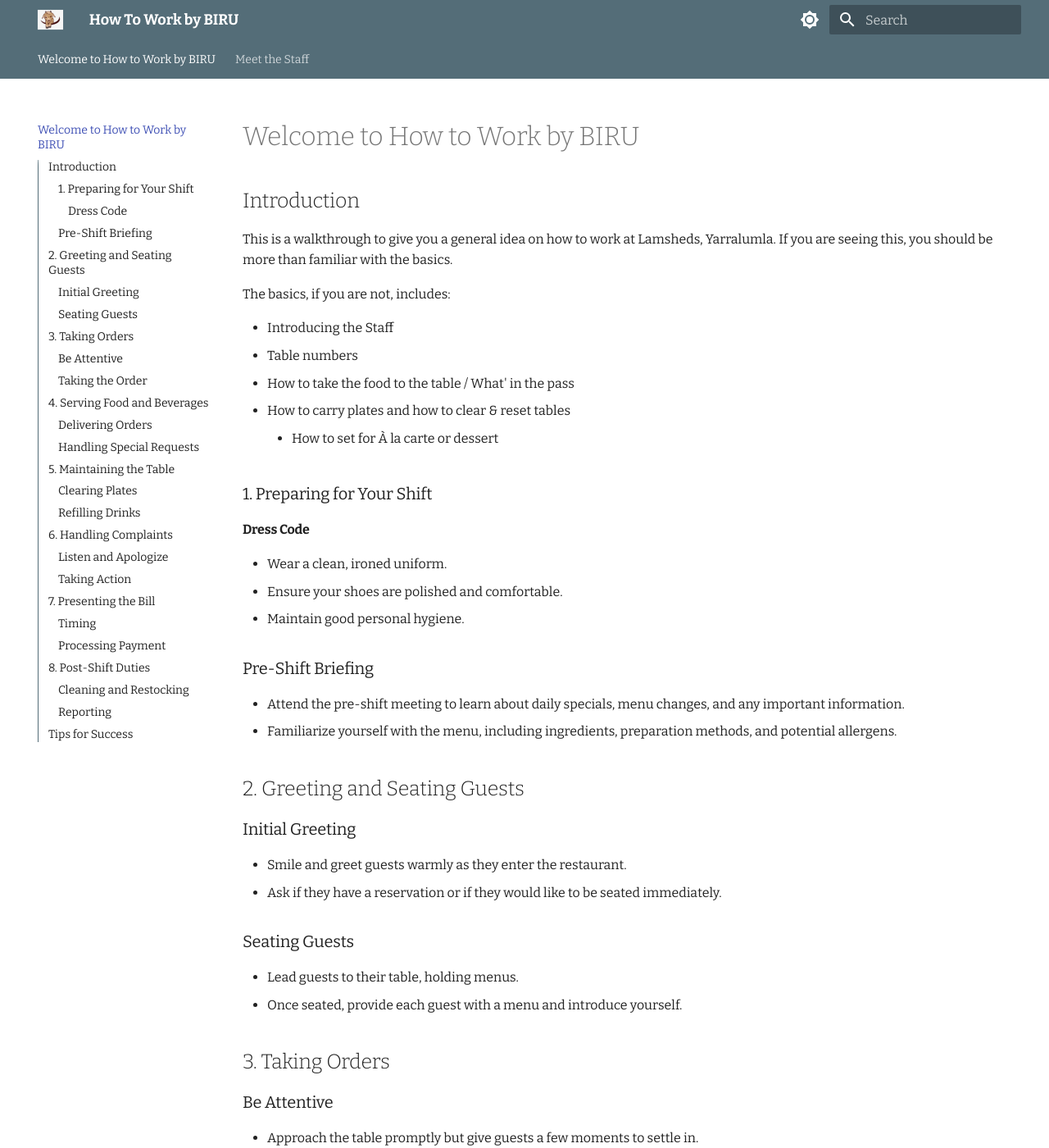
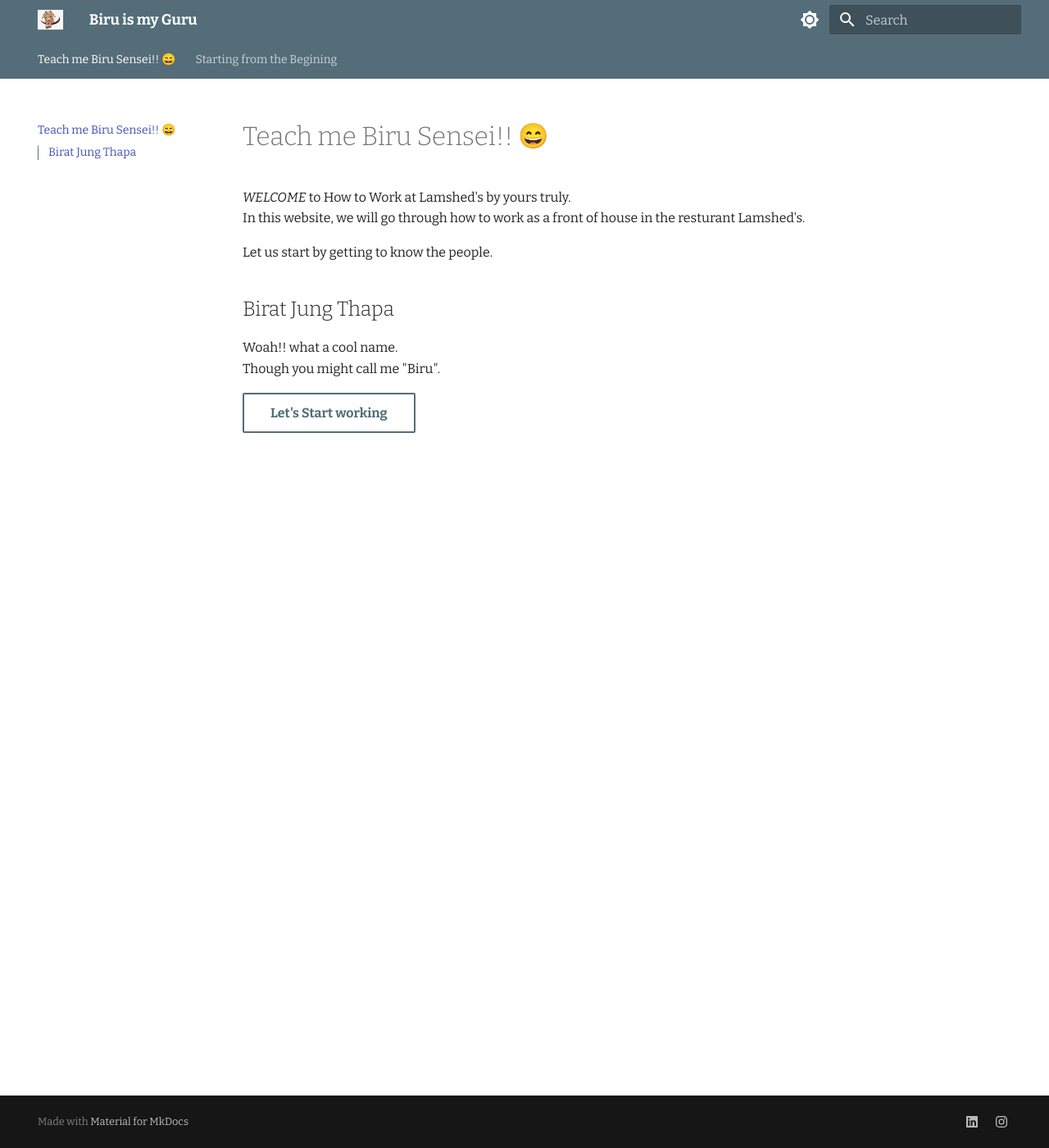
Before and after one commit to biratjung/how-to-lam, an MkDocs documentation site: the page built from docs/index.md, in a window 1280 px wide and 1400 px high. Shown: the whole window at 82% size. Built offline with MkDocs 1.6.1 and Material for MkDocs 9.7.7, drawn with Linux system fonts in a browser that asks for light colours; emoji names are drawn with the system emoji font; some of the changed text lies outside the part shown.

Commit message:
home page changes

```diff
--- /dev/null
+++ b/docs/The Begining.md
@@ -0,0 +1,101 @@
+# Starting from the Begining
+Now that we are familiar with every one in the restaurant, let's look at the blueprint of the floor.
+The image below is roughly how the restaurant is laid out, although it is slightly out of proportion, this is to give you a general idea.
+
+<figure markdown="span">
+  ![Image title](./assets/doc_img/layout.png){ width="80%" height="50%"}
+  <figcaption>The Layout</figcaption>
+</figure>
+
+## The Basics
+
+
+### 1. Preparing for Your Shift
+
+#### Dress Code
+- Wear a clean, ironed uniform.
+- Ensure your shoes are polished and comfortable.
+- Maintain good personal hygiene.
+
+### Pre-Shift Briefing
+- Attend the pre-shift meeting to learn about daily specials, menu changes, and any important information.
+- Familiarize yourself with the menu, including ingredients, preparation methods, and potential allergens.
+
+## 2. Greeting and Seating Guests
+
+### Initial Greeting
+- Smile and greet guests warmly as they enter the restaurant.
+- Ask if they have a reservation or if they would like to be seated immediately.
+
+### Seating Guests
+- Lead guests to their table, holding menus.
+- Once seated, provide each guest with a menu and introduce yourself.
+
+## 3. Taking Orders
+
+### Be Attentive
+- Approach the table promptly but give guests a few moments to settle in.
+- Be ready to answer any questions about the menu.
+
+### Taking the Order
+- Write down orders clearly, noting any special requests or dietary restrictions.
+- Repeat the order back to the guests to ensure accuracy.
+- Suggest appetizers, drinks, or desserts to enhance the dining experience.
+
+## 4. Serving Food and Beverages
+
+### Delivering Orders
+- Serve food and drinks in a timely manner.
+- Ensure that each guest receives the correct order.
+- Check back after a few minutes to see if everything is satisfactory.
+
+### Handling Special Requests
+- Accommodate any additional requests or modifications with a positive attitude.
+- Communicate any special instructions to the kitchen staff clearly.
+
+## 5. Maintaining the Table
+
+### Clearing Plates
+- Remove empty plates and glasses discreetly and promptly.
+- Keep the table tidy, replacing any used utensils or napkins as needed.
+
+### Refilling Drinks
+- Regularly check and refill drinks without being intrusive.
+
+## 6. Handling Complaints
+
+### Listen and Apologize
+- Listen to the guest's complaint fully without interrupting.
+- Apologize sincerely and assure them you will resolve the issue.
+
+### Taking Action
+- Address the problem quickly and efficiently, involving a manager if necessary.
+- Follow up with the guest to ensure their satisfaction.
+
+## 7. Presenting the Bill
+
+### Timing
+- Present the bill when requested or when it appears the guests are ready to leave.
+- Be prompt but not rushed in delivering the bill.
+
+### Processing Payment
+- Handle payments accurately, whether cash, credit card, or other methods.
+- Return any change or receipts promptly.
+
+## 8. Post-Shift Duties
+
+### Cleaning and Restocking
+- Clean your assigned sections, including tables and floor areas.
+- Restock any necessary items like napkins, utensils, and condiments.
+
+### Reporting
+- Report any issues or feedback from guests to your manager.
+- Prepare for the next shift by ensuring everything is in place.
+
+## Tips for Success
+- Always maintain a positive attitude and smile.
+- Communicate clearly and politely with guests and team members.
+- Be proactive in anticipating guests' needs.
+- Work efficiently and stay organized.
+
+By following these guidelines and maintaining a customer-focused attitude, you can ensure a pleasant dining experience for your guests and succeed as a waiter.
--- a/docs/index.md
+++ b/docs/index.md
@@ -1,107 +1,19 @@
-# Welcome to How to Work by BIRU
+# Teach me Biru Sensei!! :smile:
+ *WELCOME* to How to Work at Lamshed's by yours truly.
+ <br>
+ In this website, we will go through how to work as a front of house in the resturant Lamshed's.
+
+  Let us start by getting to know the people.
+
+## Birat Jung Thapa
+Woah!! what a cool name.
+<br>
+Though you might call me "Biru".
+
 <!--
 <figure markdown="span">
   ![Image title](./assets/test.png){ width="500" }
   <figcaption>The Main Floor</figcaption>
 </figure> -->
 
-## Introduction
-This is a walkthrough to give you a general idea on how to work at Lamsheds, Yarralumla. If you are seeing this, you should be more than familiar with the basics.
-
-The basics, if you are not, includes:
-
-- Introducing the Staff
-- Table numbers
-- How to take the food to the table / What' in the pass
-- How to carry plates and how to clear & reset tables
-     - How to set for À la carte or dessert
-
-### 1. Preparing for Your Shift
-
-#### Dress Code
-- Wear a clean, ironed uniform.
-- Ensure your shoes are polished and comfortable.
-- Maintain good personal hygiene.
-
-### Pre-Shift Briefing
-- Attend the pre-shift meeting to learn about daily specials, menu changes, and any important information.
-- Familiarize yourself with the menu, including ingredients, preparation methods, and potential allergens.
-
-## 2. Greeting and Seating Guests
-
-### Initial Greeting
-- Smile and greet guests warmly as they enter the restaurant.
-- Ask if they have a reservation or if they would like to be seated immediately.
-
-### Seating Guests
-- Lead guests to their table, holding menus.
-- Once seated, provide each guest with a menu and introduce yourself.
-
-## 3. Taking Orders
-
-### Be Attentive
-- Approach the table promptly but give guests a few moments to settle in.
-- Be ready to answer any questions about the menu.
-
-### Taking the Order
-- Write down orders clearly, noting any special requests or dietary restrictions.
-- Repeat the order back to the guests to ensure accuracy.
-- Suggest appetizers, drinks, or desserts to enhance the dining experience.
-
-## 4. Serving Food and Beverages
-
-### Delivering Orders
-- Serve food and drinks in a timely manner.
-- Ensure that each guest receives the correct order.
-- Check back after a few minutes to see if everything is satisfactory.
-
-### Handling Special Requests
-- Accommodate any additional requests or modifications with a positive attitude.
-- Communicate any special instructions to the kitchen staff clearly.
-
-## 5. Maintaining the Table
-
-### Clearing Plates
-- Remove empty plates and glasses discreetly and promptly.
-- Keep the table tidy, replacing any used utensils or napkins as needed.
-
-### Refilling Drinks
-- Regularly check and refill drinks without being intrusive.
-
-## 6. Handling Complaints
-
-### Listen and Apologize
-- Listen to the guest's complaint fully without interrupting.
-- Apologize sincerely and assure them you will resolve the issue.
-
-### Taking Action
-- Address the problem quickly and efficiently, involving a manager if necessary.
-- Follow up with the guest to ensure their satisfaction.
-
-## 7. Presenting the Bill
-
-### Timing
-- Present the bill when requested or when it appears the guests are ready to leave.
-- Be prompt but not rushed in delivering the bill.
-
-### Processing Payment
-- Handle payments accurately, whether cash, credit card, or other methods.
-- Return any change or receipts promptly.
-
-## 8. Post-Shift Duties
-
-### Cleaning and Restocking
-- Clean your assigned sections, including tables and floor areas.
-- Restock any necessary items like napkins, utensils, and condiments.
-
-### Reporting
-- Report any issues or feedback from guests to your manager.
-- Prepare for the next shift by ensuring everything is in place.
-
-## Tips for Success
-- Always maintain a positive attitude and smile.
-- Communicate clearly and politely with guests and team members.
-- Be proactive in anticipating guests' needs.
-- Work efficiently and stay organized.
-
-By following these guidelines and maintaining a customer-focused attitude, you can ensure a pleasant dining experience for your guests and succeed as a waiter.
+[Let's Start working](The Begining.md){ .md-button }
--- a/mkdocs.yml
+++ b/mkdocs.yml
@@ -1,4 +1,4 @@
-site_name: How To Work by BIRU
+site_name: Biru is my Guru
 
 theme:
   name: material
@@ -23,8 +23,8 @@
 
   language: en
 
-  logo: assets/logo.png
-  favicon: assets/logo.png
+  logo: assets/logo/logo.png
+  favicon: assets/logo/logo.png
 
   features:
     - navigation.instant
```
Also changed, not shown: README.md (+16 -0 lines), docs/Meet the People.md (deleted, +0 -4 lines), docs/assets/doc_img/layout.png (added), docs/assets/logo/favicon.jpg (renamed from docs/assets/favicon.jpg), docs/assets/logo/logo.png (renamed from docs/assets/logo.png).
